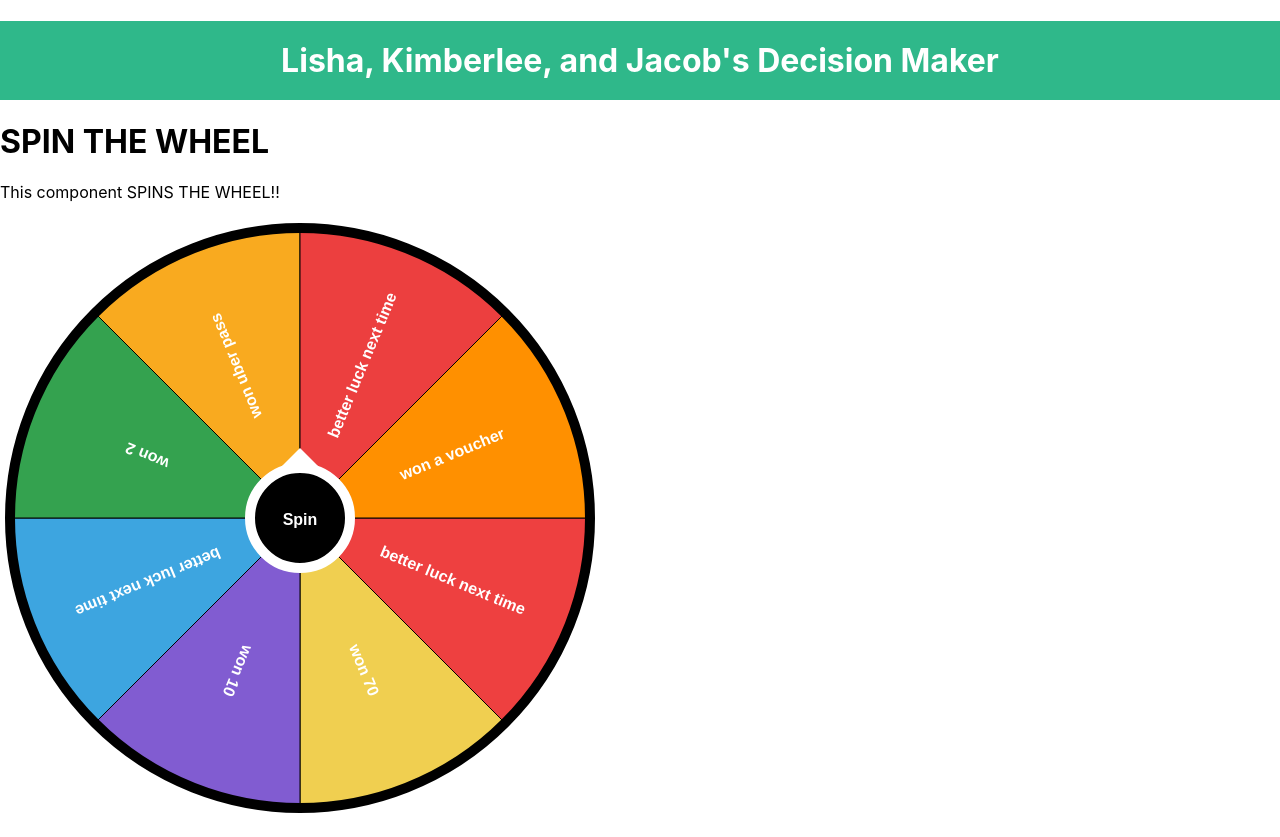
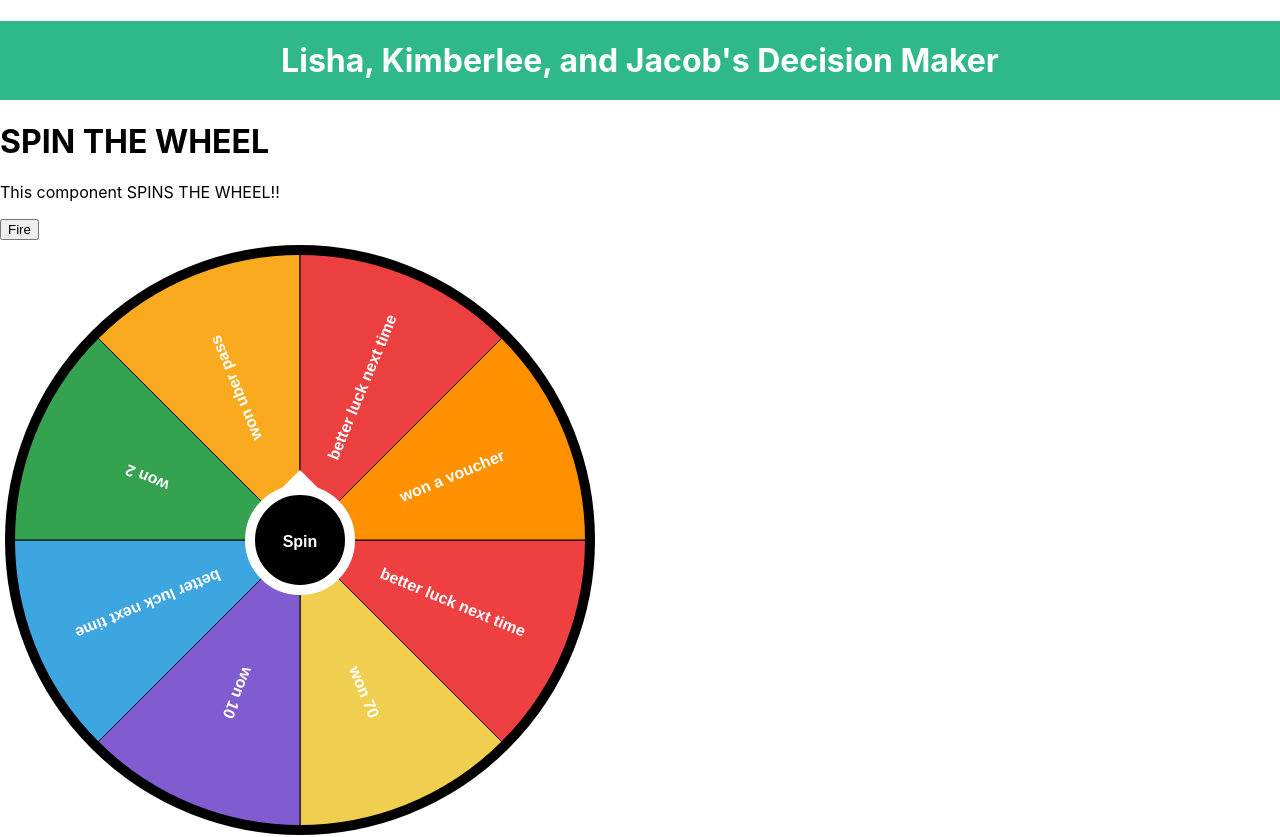
Before and after one commit to jpohlabel/IGS-FedEx-Day, a React (Create React App) app: page / in a window 1280 px wide. Shown: the top 837 px of the page. Built offline with nearby package versions, Linux system fonts and the light colour scheme.

Commit message:
Confetti

```diff
--- a/package.json
+++ b/package.json
@@ -8,6 +8,7 @@
     "@testing-library/user-event": "^13.5.0",
     "http-proxy-middleware": "^2.0.6",
     "react": "^18.2.0",
+    "react-confetti": "^6.1.0",
     "react-dom": "^18.2.0",
     "react-scripts": "5.0.1",
     "web-vitals": "^2.1.4"
--- a/src/App.js
+++ b/src/App.js
@@ -1,11 +1,29 @@
-import React, { Component } from 'react';
+/* eslint-disable no-undef */
+import React, { Component, useState } from 'react';
 import { Header } from './Components/Header.js'
 import Wheel from './wheel/wheel.js'
 import ChoiceInput from './TextInput/TextInput.js';
+import Confetti from './Confetti/Confetti.js';
 
+/*
+function PopConfetti() {
+    showConfetti = useState(false);
+    setShowConfetti = useState(false);
+
+    handleStartConfetti = () => {
+        setShowConfetti(true);
+
+        // Optionally, you can set a timer to stop the confetti after a certain duration
+        setTimeout(() => {
+            setShowConfetti(false);
+        }, 5000); // Stop the confetti after 5 seconds (adjust as needed)
+    };
+}
+*/
 
 export default class App extends Component {
-    static displayName = 'SPIN THE WHEEL!!!';
+    displayName = 'SPIN THE WHEEL!!!';
+
 
     render() {
         return (
@@ -13,6 +31,7 @@ export default class App extends Component {
                 <Header></Header>
                 <h1 id="tabelLabel" >SPIN THE WHEEL</h1>
                 <p>This component SPINS THE WHEEL!!</p>
+                <Confetti />
                 <Wheel></Wheel>
                 <ChoiceInput />
             </div>
--- /dev/null
+++ b/src/Confetti/Confetti.js
@@ -0,0 +1,23 @@
+// Confetti.js
+import React, { useState } from 'react';
+import Confetti from 'react-confetti';
+
+export default function MyConfetti() {
+    const [isVisible, setIsVisible] = useState(false);
+
+    const handleFire = () => {
+        setIsVisible(true);
+        setTimeout(() => {
+            setIsVisible(false);
+        }, 5000);
+    };
+
+
+
+    return (
+        <>
+            <button onClick={handleFire}>Fire</button>
+            {isVisible && <Confetti />}
+        </>
+    );
+}
```
Also changed, not shown: 2 other files (tests, documents, lock files or other folders).
